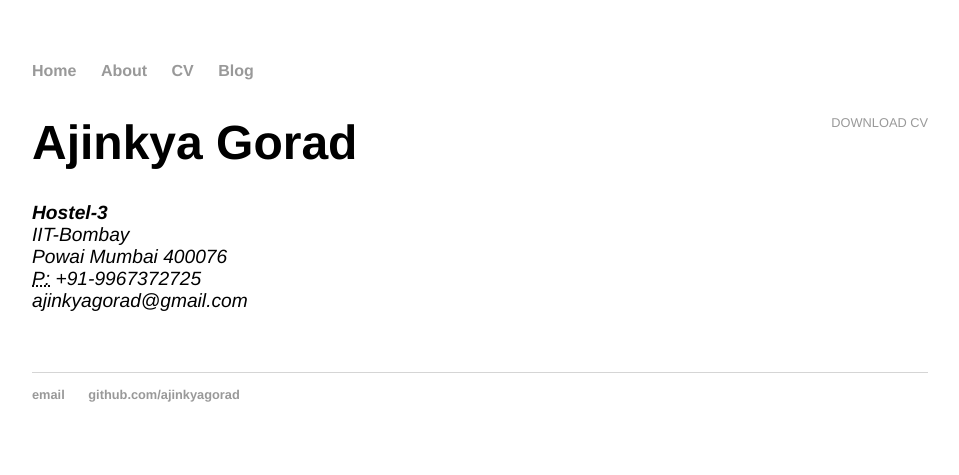
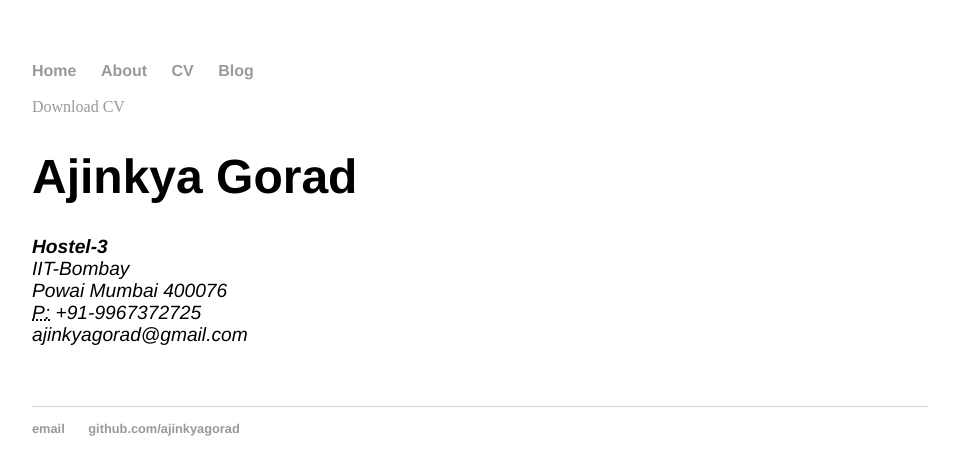
Before and after one commit to ajinkyagorad/ajinkyagorad.github.io, a Jekyll site: the page built from cv/index.html, in a window 1280 px wide. Shown: the top 475 px of the page, without its empty margins (160-1119 px from the left). Built offline with Jekyll 4.4.1, drawn with Linux system fonts in a browser that asks for light colours.

Commit message:
Update index.html

```diff
--- a/cv/index.html
+++ b/cv/index.html
@@ -4,7 +4,7 @@ title: CV of Your Name
 ---
 
 	<div class="cv">
-		<a href="https://github.com/ajinkyagorad/ajinkyagorad.github.io/raw/master/files/cv/resume.pdf" class="download" title="Download CV as PDF">Download CV</a>
+		<a href="https://github.com/ajinkyagorad/ajinkyagorad.github.io/raw/master/files/cv/resume.pdf" class="preview" title="Download CV as PDF">Download CV</a>
 					<h1>Ajinkya Gorad</h1>
 					<address>
 					<strong>Hostel-3</strong><br>
```
